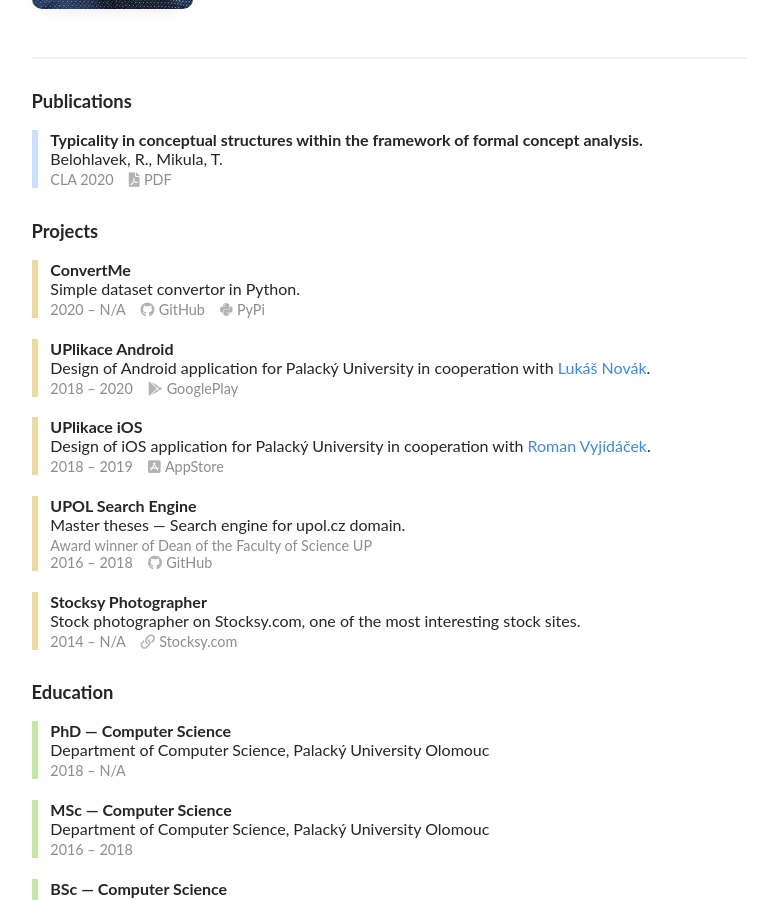
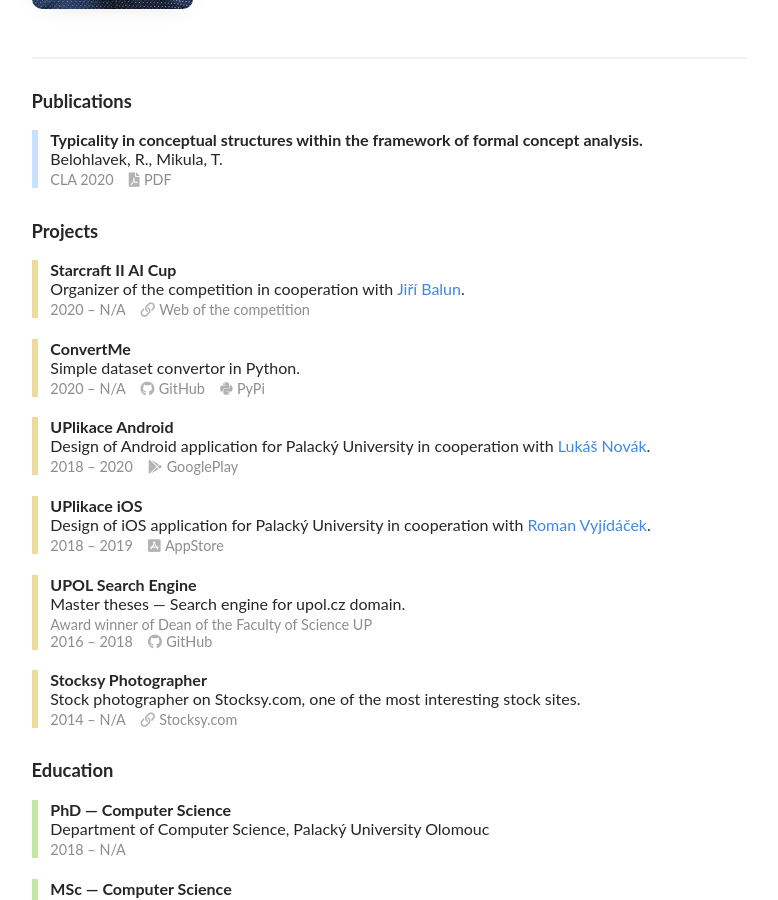
Before and after one commit to mikulatomas/wilima.github.io, a Jekyll site: the page built from index.html, in a window 1280 px wide and 900 px high, scrolled down 374 px. Shown: the whole window, without its empty margins (251-1029 px from the left). Built offline with Jekyll 4.4.1, drawn with Linux system fonts in a browser that asks for light colours; some web fonts are replaced.

Commit message:
Add Sc2 AI Cup

```diff
--- a/index.html
+++ b/index.html
@@ -66,6 +66,14 @@
 
 <h3>Projects</h3>
 <div class="cv cv--project">
+    <span class="cv__headline">Starcraft II AI Cup</span>
+    <span class="cv__subheadline">Organizer of the competition in cooperation with <a
+            href="https://apollo.inf.upol.cz/~balun/">Jiří Balun</a>.</span>
+    <span class="cv__info">2020 – N/A <i class="far fa-link"></i><a href="https://www.inf.upol.cz/sc2-ai-cup/">Web of
+            the competition</a></span>
+</div>
+
+<div class="cv cv--project">
     <span class="cv__headline">ConvertMe</span>
     <span class="cv__subheadline">Simple dataset convertor in Python.</span>
     <span class="cv__info">2020 – N/A <i class="fab fa-github"></i><a
```
